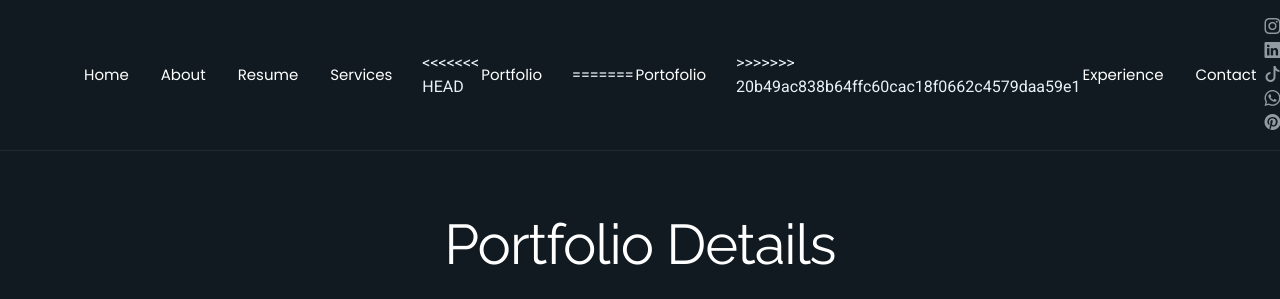
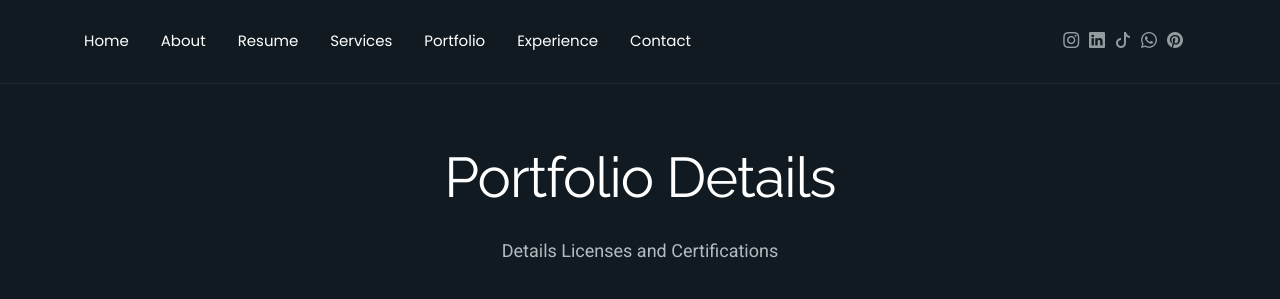
Before and after one commit to triadewisusanti/triadewisusanti.rn, a plain HTML site: page portfolio-1.html in a window 1280 px wide. Shown: the top 299 px of the page. Drawn offline with Linux system fonts and the light colour scheme.

Commit message:
Perbaikan code: [Perbaikan Bug]

```diff
--- a/portfolio-1.html
+++ b/portfolio-1.html
@@ -39,11 +39,7 @@
           <li><a href="about.html">About</a></li>
           <li><a href="resume.html">Resume</a></li>
           <li><a href="services.html">Services</a></li>
-<<<<<<< HEAD
           <li><a href="portfolio.html">Portfolio</a></li>
-=======
-          <li><a href="portfolio.html">Portofolio</a></li>
->>>>>>> 20b49ac838b64ffc60cac18f0662c4579daa59e1
           <li><a href="gallery.html">Experience</a></li>
           <li><a href="contact.html">Contact</a></li>
         </ul>
```
Also changed, not shown: portfolio-11.html (+0 -4 lines), portfolio-2.html (+0 -4 lines), portfolio-3.html (+0 -4 lines), portfolio-4.html (+0 -4 lines), portfolio-5.html (+0 -4 lines), portfolio-6.html (+0 -4 lines), portfolio-7.html (+0 -4 lines), portfolio-8.html (+0 -4 lines), service-details.html (+0 -4 lines).
